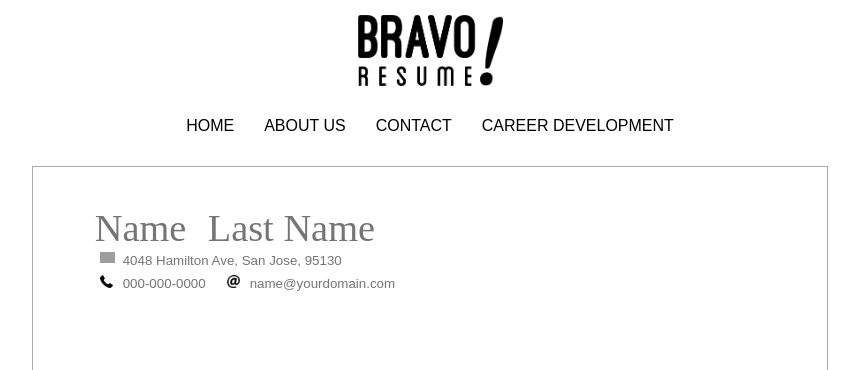
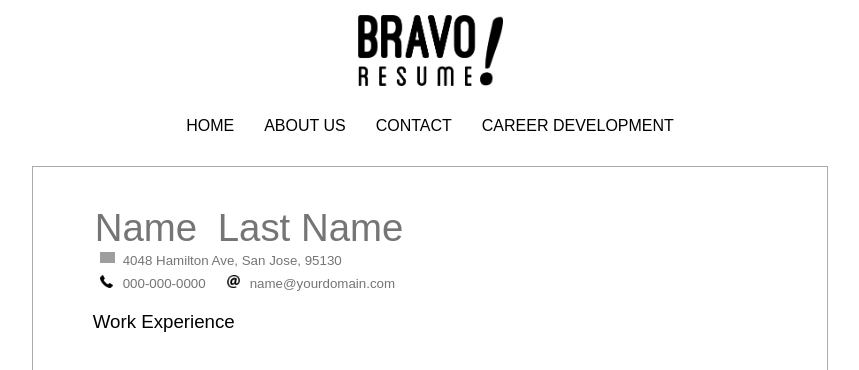
Before and after one commit to nahomtefera/bravoresume, a React (Create React App) app: page / in a window 1280 px wide. Shown: the top 370 px of the page, without its empty margins (210-1069 px from the left). Built offline with nearby package versions, Linux system fonts and the light colour scheme; grey boxes are pictures that could not be loaded.

Commit message:
workexperience container ready

```diff
--- a/src/App.js
+++ b/src/App.js
@@ -1,6 +1,7 @@
 import React, { Component } from 'react';
 import Header from './components/header/header'
 import Userinfo from './components/userinfo/userinfo';
+import WorkExperience from './components/workexperience/workexperience';
 import './App.css';
 
 class App extends Component {
@@ -10,6 +11,7 @@ class App extends Component {
         <Header />
         <div className="resume-info">
           <Userinfo />
+          <WorkExperience />
         </div>
 
         <br/><br/><br/><br/>
--- a/src/components/userinfo/userinfo.css
+++ b/src/components/userinfo/userinfo.css
@@ -10,7 +10,6 @@
 
 .user-name input, .user-last-name input {
     font-size: 2.4em;
-    font-family: 'Times New Roman', Times, serif;
 }
 
 .user-last-name input {
--- a/src/components/userinfo/userinfo.jsx
+++ b/src/components/userinfo/userinfo.jsx
@@ -22,7 +22,8 @@ class Userinfo extends Component {
         this.changeEmailAddress = this.changeEmailAddress.bind(this);
         this.changePhoneNumber = this.changePhoneNumber.bind(this);
     }
-
+    // We will call this functions when the input changes
+    // and it will update the state
     changeName(e) {
         this.setState({
             user_name: e.target.value
--- /dev/null
+++ b/src/components/workexperience/workexperience.css
@@ -0,0 +1,8 @@
+.work-experience-container {
+    width: 85%;
+    margin: 0 auto;
+}
+
+.work-experience-header {
+    font-weight: normal;
+}
--- /dev/null
+++ b/src/components/workexperience/workexperience.jsx
@@ -0,0 +1,19 @@
+import React, {Component} from 'react';
+import './workexperience.css';
+
+class WorkExperience extends Component {
+
+    constructor(props) {
+        super(props);
+    }
+
+    render() {
+        return (
+            <div className="work-experience-container">
+                <h3 className="work-experience-header">Work Experience</h3>
+            </div>
+        )
+    }
+}
+
+export default WorkExperience;
```
